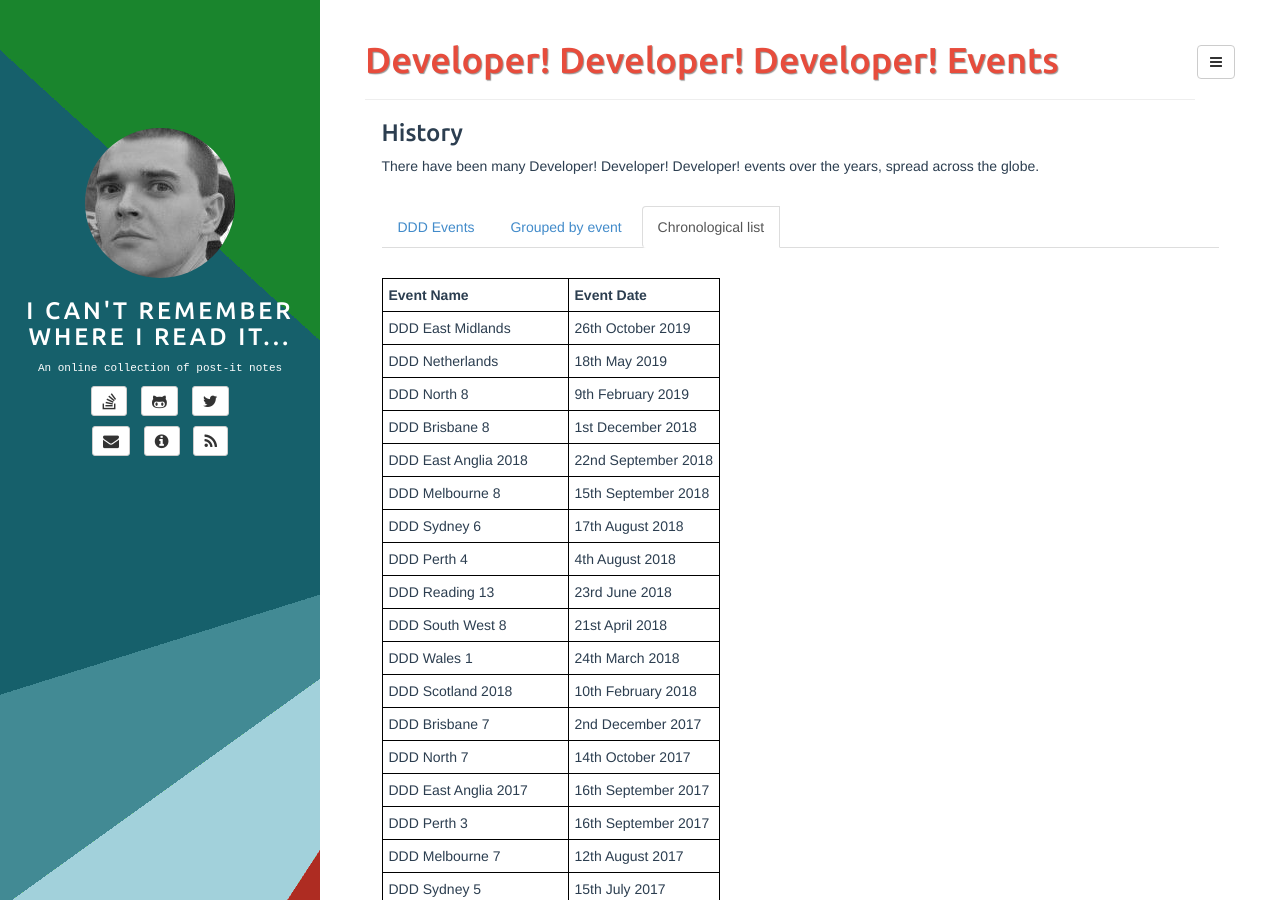
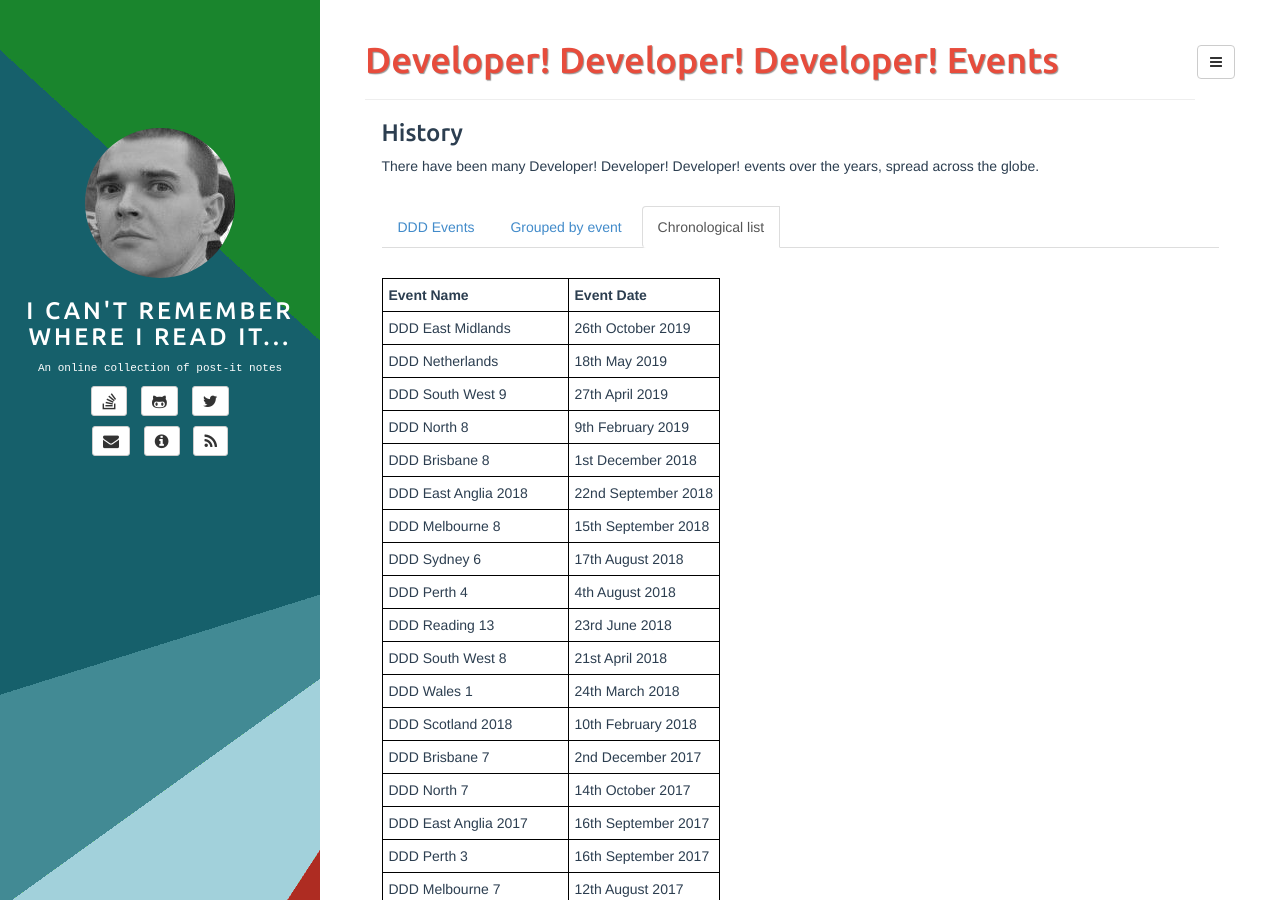
Before and after one commit to adrianbanks/adrianbanks.github.io, a Jekyll site: the page built from ddd-list.md, in a window 1280 px wide and 900 px high. Built offline with Jekyll 4.4.1, drawn with Linux system fonts in a browser that asks for light colours.

Commit message:
Add DDD South West 2019

```diff
--- a/ddd-list.md
+++ b/ddd-list.md
@@ -17,6 +17,7 @@ There have been many Developer! Developer! Developer! events over the years, spr
 | -------------------------- | ------------------- |
 |  DDD East Midlands         | 26th October 2019   |
 |  DDD Netherlands           | 18th May 2019       |
+|  DDD South West 9          | 27th April 2019     |
 |  DDD North 8               | 9th February 2019   |
 |  DDD Brisbane 8            | 1st December 2018   |
 |  DDD East Anglia 2018      | 22nd September 2018 |
```
Also changed, not shown: ddd-grouped.md (+1 -0 lines).
